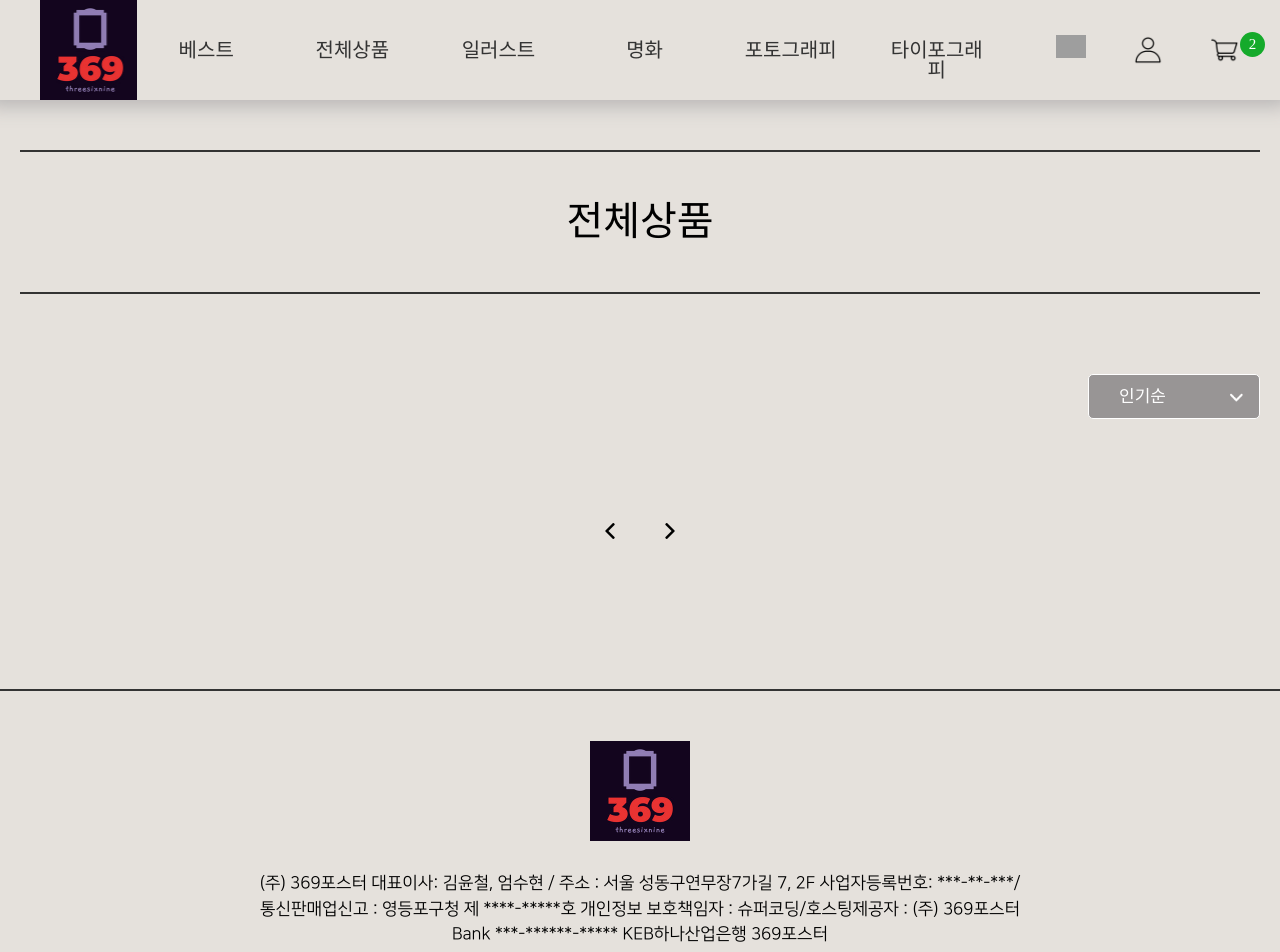
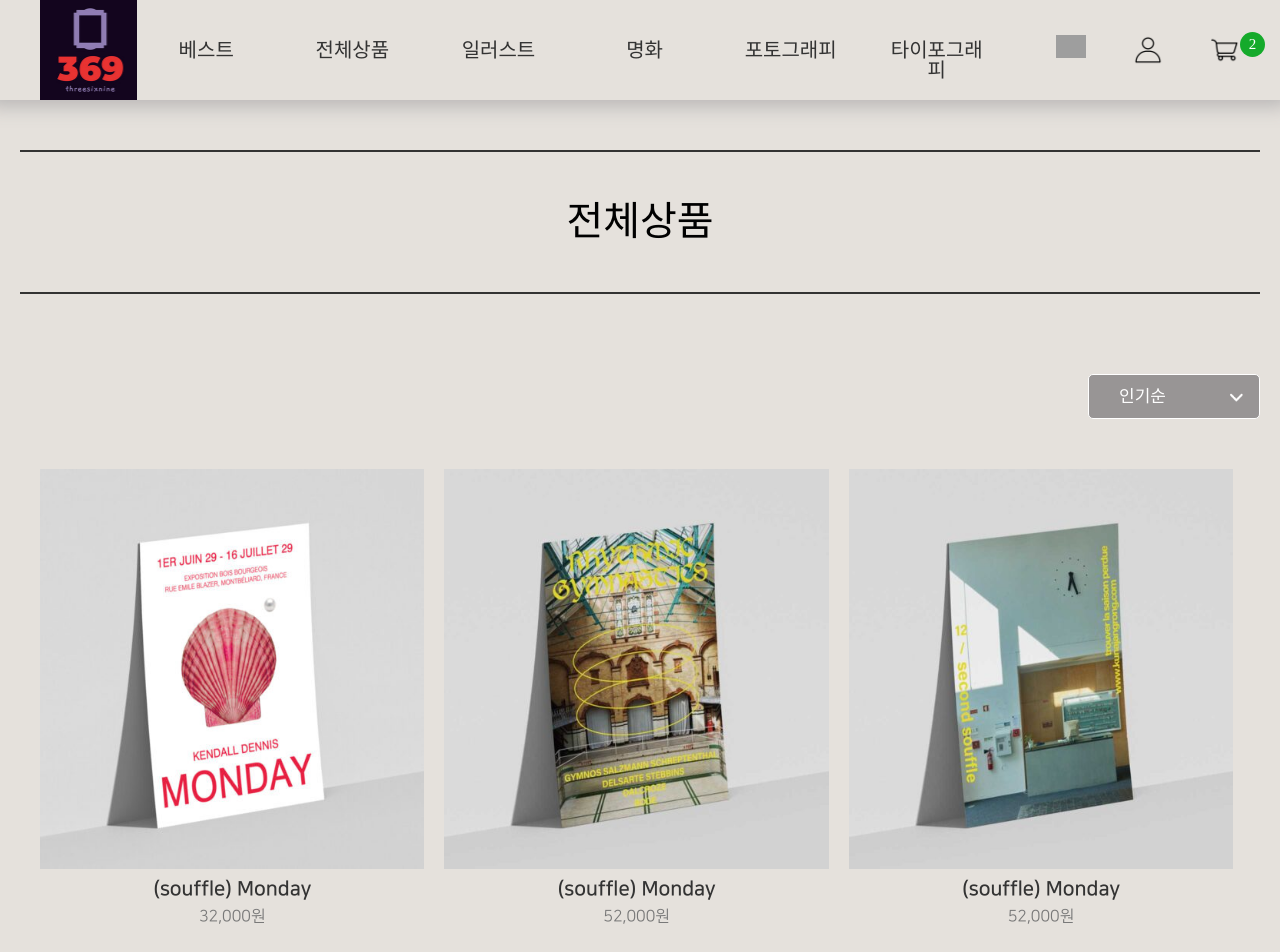
Before and after one commit to PosterShoppingMall/front, a React (Vite) app: page /all in a window 1280 px wide. Shown: the top 952 px of the page. Built offline with nearby package versions, Linux system fonts and the light colour scheme; data requests are answered from the project's data file; grey boxes are pictures that could not be loaded; a web font is replaced by a local one.

Commit message:
feat:리스트페이지 수정

```diff
--- a/src/page/AllItem.jsx
+++ b/src/page/AllItem.jsx
@@ -1,17 +1,44 @@
 import React from "react";
+import { useEffect } from "react";
+import { useState } from "react";
 import ListPageFilter from "./ListPageComponent/ListPageFilter";
 import ListPageItem from "./ListPageComponent/ListPageItem";
 import "aos/dist/aos.css";
-import ListPagination from "./ListPageComponent/ListPagination";
 import ListWrap from "./listStyledComponent/ListWrap";
 import H3Title from "./listStyledComponent/H3Title";
+import axios from "axios";
 
 const AllItem = () => {
+  const [items, setItems] = useState(null);
+  const [data, setData] = useState([]);
+
+  const componentProps = {
+    items: items,
+    data: data,
+  };
+
+  useEffect(() => {
+    // Axios를 사용하여 데이터를 가져옵니다.
+    axios
+      .get("http://localhost:3001/content")
+      .then((response) => {
+        // API에서 받아온 데이터를 객체에서 배열로 변환
+        const data = response.data;
+        const testData = Object.values(data);
+        // 변환한 데이터를 상태(state)에 저장
+        setItems(testData);
+        console.log("매핑된 데이터", testData);
+      })
+      .catch((error) => {
+        console.error("데이터를 가져오는데 실패했습니다.", error);
+      });
+  }, []);
+
   return (
     <ListWrap>
       <H3Title data-aos="fade-up">전체상품</H3Title>
       <ListPageFilter />
-      <ListPageItem />
+      <ListPageItem {...componentProps} />
     </ListWrap>
   );
 };
--- a/src/page/BestItem.jsx
+++ b/src/page/BestItem.jsx
@@ -7,18 +7,15 @@ import "aos/dist/aos.css";
 import ListWrap from "./listStyledComponent/ListWrap";
 import H3Title from "./listStyledComponent/H3Title";
 import axios from "axios";
+import ListPagination from "./ListPageComponent/ListPagination";
 
 const BestItem = () => {
   const [items, setItems] = useState(null);
-  const itemsPerPage = 20;
   const [data, setData] = useState([]);
-  const [currentPage, setCurrentPage] = useState(1);
 
   const componentProps = {
     items: items,
-    itemsPerPage: itemsPerPage,
     data: data,
-    currentPage: currentPage,
   };
 
   useEffect(() => {
--- a/src/page/FamousPainting.jsx
+++ b/src/page/FamousPainting.jsx
@@ -1,18 +1,44 @@
 import React from "react";
+import { useEffect } from "react";
+import { useState } from "react";
 import ListPageFilter from "./ListPageComponent/ListPageFilter";
 import ListPageItem from "./ListPageComponent/ListPageItem";
 import "aos/dist/aos.css";
-import styled from "styled-components";
-import ListPagination from "./ListPageComponent/ListPagination";
 import ListWrap from "./listStyledComponent/ListWrap";
 import H3Title from "./listStyledComponent/H3Title";
+import axios from "axios";
 
 const FamousPainting = () => {
+  const [items, setItems] = useState(null);
+  const [data, setData] = useState([]);
+
+  const componentProps = {
+    items: items,
+    data: data,
+  };
+
+  useEffect(() => {
+    // Axios를 사용하여 데이터를 가져옵니다.
+    axios
+      .get("http://localhost:3001/content")
+      .then((response) => {
+        // API에서 받아온 데이터를 객체에서 배열로 변환
+        const data = response.data;
+        const testData = Object.values(data);
+        // 변환한 데이터를 상태(state)에 저장
+        setItems(testData);
+        console.log("매핑된 데이터", testData);
+      })
+      .catch((error) => {
+        console.error("데이터를 가져오는데 실패했습니다.", error);
+      });
+  }, []);
+
   return (
     <ListWrap>
-      <H3Title data-aos="fade-up">명화</H3Title>
+      <H3Title data-aos="fade-up">전체상품</H3Title>
       <ListPageFilter />
-      <ListPageItem />
+      <ListPageItem {...componentProps} />
     </ListWrap>
   );
 };
--- a/src/page/IllustratorItem.jsx
+++ b/src/page/IllustratorItem.jsx
@@ -1,18 +1,44 @@
 import React from "react";
+import { useEffect } from "react";
+import { useState } from "react";
 import ListPageFilter from "./ListPageComponent/ListPageFilter";
 import ListPageItem from "./ListPageComponent/ListPageItem";
 import "aos/dist/aos.css";
-import styled from "styled-components";
-import ListPagination from "./ListPageComponent/ListPagination";
 import ListWrap from "./listStyledComponent/ListWrap";
 import H3Title from "./listStyledComponent/H3Title";
+import axios from "axios";
 
 const IllustratorItem = () => {
+  const [items, setItems] = useState(null);
+  const [data, setData] = useState([]);
+
+  const componentProps = {
+    items: items,
+    data: data,
+  };
+
+  useEffect(() => {
+    // Axios를 사용하여 데이터를 가져옵니다.
+    axios
+      .get("http://localhost:3001/content")
+      .then((response) => {
+        // API에서 받아온 데이터를 객체에서 배열로 변환
+        const data = response.data;
+        const testData = Object.values(data);
+        // 변환한 데이터를 상태(state)에 저장
+        setItems(testData);
+        console.log("매핑된 데이터", testData);
+      })
+      .catch((error) => {
+        console.error("데이터를 가져오는데 실패했습니다.", error);
+      });
+  }, []);
+
   return (
     <ListWrap>
       <H3Title data-aos="fade-up">일러스트</H3Title>
       <ListPageFilter />
-      <ListPageItem />
+      <ListPageItem {...componentProps} />
     </ListWrap>
   );
 };
--- a/src/page/ListPageComponent/ListPageItem.jsx
+++ b/src/page/ListPageComponent/ListPageItem.jsx
@@ -1,42 +1,43 @@
 import React from "react";
 import "aos/dist/aos.css";
 import ListItemExpensive from "./ListItemExpensive";
-import axios from "axios";
-import { useEffect } from "react";
 import { useState } from "react";
 import ListFlex from "../listStyledComponent/ListFlex";
-import { Link } from "react-router-dom";
 import bnArrow from "../../images/bnArrow.png";
 import styled from "styled-components";
+import ListPagination from "./ListPagination";
 
 const ListPageItem = (props) => {
+  const [currentPage, setCurrentPage] = useState(1);
+  const itemsPerPage = 20;
+
   // 페이지당 데이터 개수에 따른 페이지 수 계산
   const totalPages = props.items
-    ? Math.ceil(props.items.length / props.itemsPerPage)
+    ? Math.ceil(props.items.length / itemsPerPage)
     : 0;
 
   // 현재 페이지에 해당하는 데이터 필터링
-  const startIndex = (props.currentPage - 1) * props.itemsPerPage;
-  const endIndex = props.currentPage * props.itemsPerPage;
+  const startIndex = (currentPage - 1) * itemsPerPage;
+  const endIndex = currentPage * itemsPerPage;
   const currentData = props.items
     ? props.items.slice(startIndex, endIndex)
     : [];
 
   const handlePageChange = (newPage) => {
-    props.setCurrentPage(newPage);
+    setCurrentPage(newPage);
   };
 
   // 이전 페이지로 이동
   const goToPrevPage = () => {
-    if (props.currentPage > 1) {
-      handlePageChange(props.currentPage - 1);
+    if (currentPage > 1) {
+      handlePageChange(currentPage - 1);
     }
   };
 
   // 다음 페이지로 이동
   const goToNextPage = () => {
-    if (props.currentPage < totalPages) {
-      handlePageChange(props.currentPage + 1);
+    if (currentPage < totalPages) {
+      handlePageChange(currentPage + 1);
     }
   };
 
@@ -60,7 +61,7 @@ const ListPageItem = (props) => {
           <Number key={pageNumber}>
             <button
               className={`NumberLink ${
-                props.currentPage === pageNumber ? "active" : ""
+                currentPage === pageNumber ? "active" : ""
               }`}
               onClick={() => handlePageChange(pageNumber)}
             >
--- a/src/page/PhotographyItem.jsx
+++ b/src/page/PhotographyItem.jsx
@@ -1,17 +1,44 @@
 import React from "react";
+import { useEffect } from "react";
+import { useState } from "react";
 import ListPageFilter from "./ListPageComponent/ListPageFilter";
 import ListPageItem from "./ListPageComponent/ListPageItem";
 import "aos/dist/aos.css";
-import ListPagination from "./ListPageComponent/ListPagination";
 import ListWrap from "./listStyledComponent/ListWrap";
 import H3Title from "./listStyledComponent/H3Title";
+import axios from "axios";
 
 const PhotoItem = () => {
+  const [items, setItems] = useState(null);
+  const [data, setData] = useState([]);
+
+  const componentProps = {
+    items: items,
+    data: data,
+  };
+
+  useEffect(() => {
+    // Axios를 사용하여 데이터를 가져옵니다.
+    axios
+      .get("http://localhost:3001/content")
+      .then((response) => {
+        // API에서 받아온 데이터를 객체에서 배열로 변환
+        const data = response.data;
+        const testData = Object.values(data);
+        // 변환한 데이터를 상태(state)에 저장
+        setItems(testData);
+        console.log("매핑된 데이터", testData);
+      })
+      .catch((error) => {
+        console.error("데이터를 가져오는데 실패했습니다.", error);
+      });
+  }, []);
+
   return (
     <ListWrap>
       <H3Title data-aos="fade-up">포토그래피</H3Title>
       <ListPageFilter />
-      <ListPageItem />
+      <ListPageItem {...componentProps} />
     </ListWrap>
   );
 };
--- a/src/page/TypographyItem.jsx
+++ b/src/page/TypographyItem.jsx
@@ -1,17 +1,44 @@
 import React from "react";
+import { useEffect } from "react";
+import { useState } from "react";
 import ListPageFilter from "./ListPageComponent/ListPageFilter";
 import ListPageItem from "./ListPageComponent/ListPageItem";
 import "aos/dist/aos.css";
 import ListWrap from "./listStyledComponent/ListWrap";
 import H3Title from "./listStyledComponent/H3Title";
-import ListPagination from "./ListPageComponent/ListPagination";
+import axios from "axios";
 
 const TypographyItem = () => {
+  const [items, setItems] = useState(null);
+  const [data, setData] = useState([]);
+
+  const componentProps = {
+    items: items,
+    data: data,
+  };
+
+  useEffect(() => {
+    // Axios를 사용하여 데이터를 가져옵니다.
+    axios
+      .get("http://localhost:3001/content")
+      .then((response) => {
+        // API에서 받아온 데이터를 객체에서 배열로 변환
+        const data = response.data;
+        const testData = Object.values(data);
+        // 변환한 데이터를 상태(state)에 저장
+        setItems(testData);
+        console.log("매핑된 데이터", testData);
+      })
+      .catch((error) => {
+        console.error("데이터를 가져오는데 실패했습니다.", error);
+      });
+  }, []);
+
   return (
     <ListWrap>
       <H3Title data-aos="fade-up">타이포그래피</H3Title>
       <ListPageFilter />
-      <ListPageItem />
+      <ListPageItem {...componentProps} />
     </ListWrap>
   );
 };
```
Also changed, not shown: src/page/ListPageComponent/ListPagination.jsx (+37 -73 lines).
